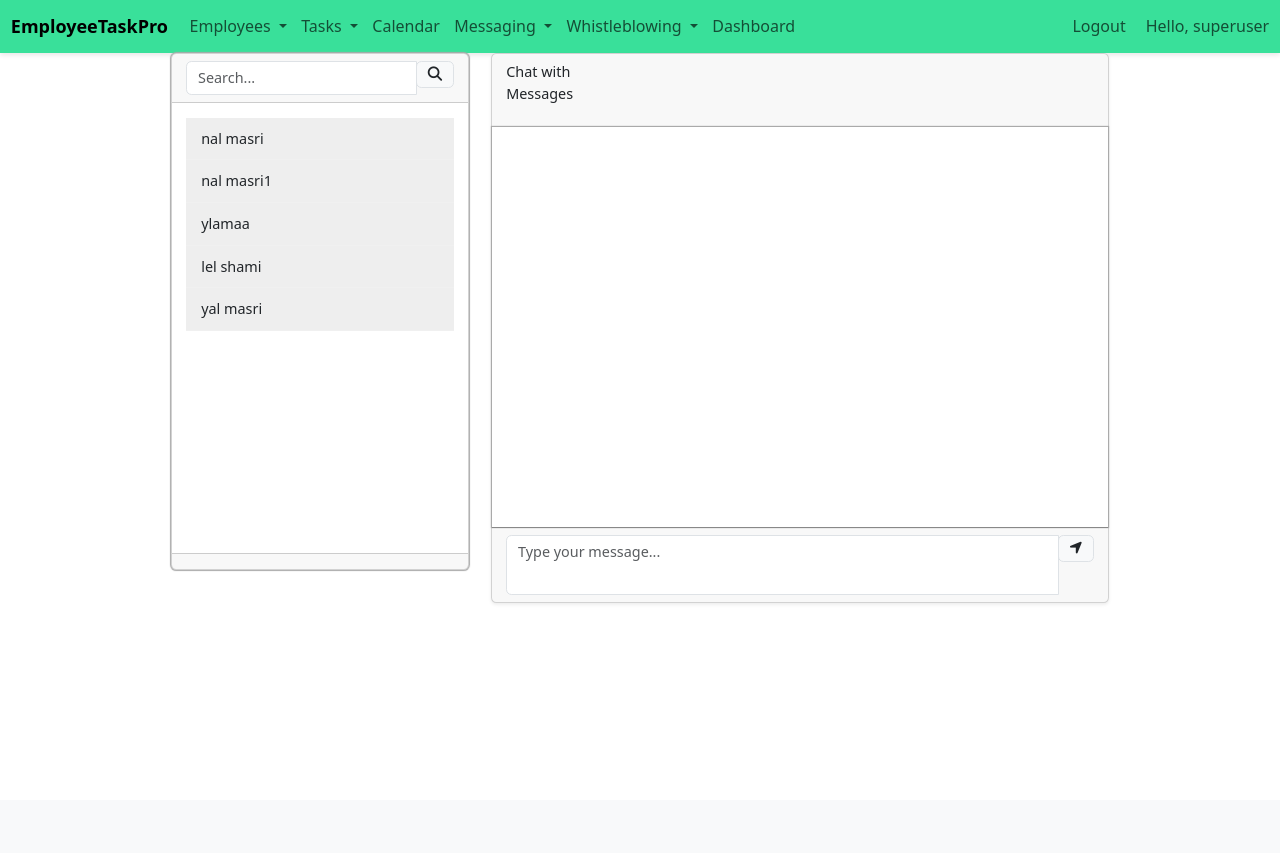
After one commit to nadermasri/employeetaskpro, a Django app: page /emp/messages/ in a window 1280 px wide. The commit adds this page. Run offline with Django 4.2, Linux system fonts and the light colour scheme; a user stored in the database is signed in; data comes from the database, SQL or seed files in the repository; both versions use the stored data as it was after the commit; some libraries are stand-ins or nearby versions.

Commit message:
Messaging added and fixed bugs

```diff
--- a/emp/forms.py
+++ b/emp/forms.py
@@ -1,7 +1,8 @@
 from django import forms
-from .models import Task, Emp, WhistleblowingCase, CaseConversation, TaskAssignee,Sprint
+from .models import Task, Emp, WhistleblowingCase, CaseConversation, TaskAssignee,Sprint, Message
 from django_select2 import forms as s2forms
 from django.forms import DateTimeInput
+from django.contrib.auth.models import User
 
 class SprintForm(forms.ModelForm):
     class Meta:
@@ -72,3 +73,11 @@ class ConversationForm(forms.ModelForm):
     class Meta:
         model = CaseConversation
         fields = ['message']
+
+class MessageForm(forms.ModelForm):
+    recipient = forms.ModelChoiceField(queryset=User.objects.all())
+    message = forms.CharField(widget=forms.Textarea)
+
+    class Meta:
+        model = Message
+        fields = ['recipient', 'message']
--- a/emp/urls.py
+++ b/emp/urls.py
@@ -6,6 +6,10 @@ app_name = 'emp'
 urlpatterns = [
     path('update-task-status/<int:task_id>/', update_task_status, name='update_task_status'),
     path("home/", emp_home, name='emp_home'),
+    path('messages/', messaging, name='messaging'),  # New unified path
+    path('messages/fetch/<int:user_id>/', fetch_messages, name='fetch_messages'),
+    path('send-message/', send_message, name='send_message'),
+    path('fetch-messages/<int:user_id>/', fetch_messages, name='fetch_messages'),
     path('login/', custom_login, name='custom_login'),
     path("add-emp/", add_emp, name='add_emp'),
     path("delete-emp/<int:emp_id>", delete_emp, name='delete_emp'),
@@ -30,4 +34,5 @@ urlpatterns = [
 
 
 
+
 ]
--- a/emp/views.py
+++ b/emp/views.py
@@ -1,7 +1,7 @@
 from django.shortcuts import redirect, render, get_object_or_404
 from django.http import HttpResponse
-from .models import Emp, Task, WhistleblowingCase, CaseConversation, Feedback, TaskAssignee,Sprint
-from .forms import TaskAssignForm, WhistleblowingForm, ConversationForm, TaskForm,SprintForm
+from .models import Emp, Task, WhistleblowingCase, CaseConversation, Feedback, TaskAssignee,Sprint, Message
+from .forms import TaskAssignForm, WhistleblowingForm, ConversationForm, TaskForm,SprintForm, MessageForm
 from django.utils import timezone
 from django.contrib.auth.decorators import login_required
 from django.contrib.auth import authenticate, login
@@ -18,6 +18,11 @@ from django.forms import inlineformset_factory
 from django.forms import formset_factory, modelformset_factory
 from django.db.models import Count
 from django.db.models import Sum
+from django.views.decorators.csrf import csrf_exempt
+from django.views.decorators.http import require_POST
+import json
+
+
 
 @login_required
 def emp_home(request):
@@ -514,3 +519,52 @@ def add_sprint(request):
     else:
         form = SprintForm()
     return render(request, 'emp/add_sprint.html', {'form': form})
+
+@login_required
+def messaging(request):
+    contacts = User.objects.exclude(id=request.user.id)  # List other users
+    messages = Message.objects.filter(recipient=request.user).order_by('-timestamp')
+    if request.method == 'POST':
+        form = MessageForm(request.POST)
+        if form.is_valid():
+            message = form.save(commit=False)
+            message.sender = request.user
+            message.save()
+            return redirect('emp:messaging')  # Redirect back to the same messaging view
+    else:
+        form = MessageForm()
+    return render(request, 'emp/messaging.html', {'messages': messages, 'contacts': contacts, 'form': form})
+
+@login_required
+def fetch_messages(request, user_id):
+    # This is a simple example, adapt it according to your Message model structure
+    messages = Message.objects.filter(
+        sender_id=user_id, recipient=request.user
+    ) | Message.objects.filter(
+        sender=request.user, recipient_id=user_id
+    )
+    messages = messages.order_by('timestamp')
+    # Serialize the messages into a JSON-friendly format
+    messages_data = [{'content': message.message, 'timestamp': message.timestamp.strftime('%Y-%m-%d %H:%M:%S')} for message in messages]
+    return JsonResponse(messages_data, safe=False)
+
+
+@login_required
+@csrf_exempt  # This is for demonstration purposes. In production, you should handle CSRF properly.
+@require_POST  # Ensure this view only accepts POST requests.
+def send_message(request):
+    if request.method == 'POST':
+        data = json.loads(request.body)
+        recipient_id = data.get('recipient')
+        message_text = data.get('message')
+
+        # Assuming 'recipient_id' is the ID of the User model instance
+        recipient = User.objects.get(pk=recipient_id)
+
+        # Create and save the new message
+        message = Message(sender=request.user, recipient=recipient, message=message_text)
+        message.save()
+
+        # Return a response, e.g., the message ID and a success status
+        return JsonResponse({'id': message.id, 'status': 'success'})
+    return JsonResponse({'status': 'error', 'message': 'Invalid request'}, status=400)
--- /dev/null
+++ b/static/css/messaging.css
@@ -0,0 +1,110 @@
+body {
+    background-color: #f8f9fa;
+  }
+
+  .card {
+    box-shadow: 0 0.125rem 0.25rem rgba(0,0,0,0.075);
+  }
+
+  .list-group-item-action {
+    cursor: pointer;
+  }
+
+  .list-group-item-action:hover {
+    background-color: #f0f0f0;
+  }
+
+
+  body, html {
+    height: 100%;
+    margin: 0;
+    font-size: 0.9rem;
+    background: #f8f9fa;
+}
+
+.contacts_body, .msg_card_body {
+    overflow-y: auto;
+}
+
+.contacts_body {
+    height: 450px;
+}
+
+.msg_card_body {
+    height: 400px;
+}
+
+.card {
+    border: none;
+}
+
+.contacts_card, .msg_card_body {
+    background: #ffffff;
+    box-shadow: 0px 0px 1px 1px #aaaaaa;
+}
+
+.search {
+    border-radius: 15px 0 0 15px;
+    background: #f8f9fa;
+    border: none;
+    line-height: 40px;
+    box-shadow: none;
+}
+
+.search:focus {
+    box-shadow: none;
+}
+
+.search_btn {
+    background: #ffffff;
+    border: none;
+    border-radius: 0 15px 15px 0;
+    cursor: pointer;
+}
+
+.contacts {
+    list-style: none;
+    padding: 0;
+}
+
+.contacts li {
+    padding: 10px 15px;
+    border-bottom: 1px solid #f0f0f0;
+    cursor: pointer;
+}
+
+.active, .contacts li:hover {
+    background: #eeeeee;
+}
+
+.user_img {
+    height: 50px;
+    width: 50px;
+    border-radius: 50%;
+}
+
+.online_icon {
+    width: 15px;
+    height: 15px;
+    background-color: #4cd137;
+    border-radius: 50%;
+    display: inline-block;
+    position: absolute;
+    top: 35px;
+    right: 30px;
+}
+
+.type_msg {
+    background: #f8f9fa;
+    border: none;
+    height: 60px;
+    overflow: hidden;
+    resize: none;
+}
+
+.send_btn {
+    background: #ffffff;
+    border: none;
+    cursor: pointer;
+    border-radius: 0 15px 15px 0;
+}
--- /dev/null
+++ b/templates/emp/messaging.html
@@ -0,0 +1,141 @@
+{% load static %}
+
+<!doctype html>
+<html lang="en">
+<head>
+    <meta charset="utf-8">
+    <meta name="viewport" content="width=device-width, initial-scale=1">
+    <title>Messages</title>
+    <link href="https://cdn.jsdelivr.net/npm/bootstrap@5.3.0/dist/css/bootstrap.min.css" rel="stylesheet">
+    <link href="{% static 'css/messaging.css' %}" rel="stylesheet">
+</head>
+<body>
+    {% include 'emp/navbar.html' %}
+    <div class="container-fluid h-100">
+        <div class="row justify-content-center h-100">
+            <div class="col-md-4 col-xl-3 chat">
+                <div class="card mb-sm-3 mb-md-0 contacts_card">
+                    <div class="card-header">
+                        <div class="input-group">
+                            <input type="text" placeholder="Search..." class="form-control search">
+                            <div class="input-group-prepend">
+                                <span class="input-group-text search_btn"><i class="fas fa-search"></i></span>
+                            </div>
+                        </div>
+                    </div>
+                    <div class="card-body contacts_body">
+                        <ui class="contacts">
+                            {% for contact in contacts %}
+                            <li class="active contact" data-user-id="{{ contact.id }}">
+                                <div class="d-flex bd-highlight">
+                                    <div class="user_info">
+                                        <span>{{ contact.username }}</span>
+                                    </div>
+                                </div>
+                            </li>
+                            {% endfor %}
+                        </ui>
+                    </div>
+                    <div class="card-footer"></div>
+                </div>
+            </div>
+            <div class="col-md-8 col-xl-6 chat">
+                <div class="card">
+                    <div class="card-header msg_head">
+                        <div class="d-flex bd-highlight">
+                            <div class="user_info">
+                                <span>Chat with </span>
+                                <p>Messages</p>
+                            </div>
+                        </div>
+                    </div>
+                    <div class="card-body msg_card_body">
+                        <!-- Messages will be loaded here dynamically -->
+                    </div>
+                    <div class="card-footer">
+                        <div class="input-group">
+                            <textarea name="" class="form-control type_msg" placeholder="Type your message..."></textarea>
+                            <div class="input-group-append">
+                                <span class="input-group-text send_btn"><i class="fas fa-location-arrow"></i></span>
+                            </div>
+                        </div>
+                    </div>
+                </div>
+            </div>
+        </div>
+    </div>
+
+    <script src="https://cdn.jsdelivr.net/npm/bootstrap@5.3.0/dist/js/bootstrap.bundle.min.js"></script>
+    <script src="https://kit.fontawesome.com/a076d05399.js"></script>
+    <script>
+document.addEventListener('DOMContentLoaded', function() {
+    const contacts = document.querySelectorAll('.contact');
+    contacts.forEach(contact => {
+        contact.addEventListener('click', function() {
+            const userId = this.getAttribute('data-user-id');
+            // Store the recipient ID in a global variable
+            window.recipientId = userId;
+            fetchMessagesForUser(userId);
+        });
+    });
+
+    const sendButton = document.querySelector('.send_btn');
+    sendButton.addEventListener('click', sendMessage);
+});
+        function fetchMessagesForUser(userId) {
+            const url = `{% url 'emp:fetch_messages' 0 %}`.replace('0', userId);
+            fetch(url)
+            .then(response => response.json())
+            .then(data => displayMessages(data))
+            .catch(error => console.error('Error fetching messages:', error));
+        }
+
+        function displayMessages(messages) {
+            const messageArea = document.querySelector('.msg_card_body');
+            messageArea.innerHTML = '';
+            messages.forEach(message => {
+                const messageElement = document.createElement('div');
+                messageElement.classList.add('d-flex', 'justify-content-start', 'mb-4');
+                messageElement.innerHTML = `
+                    <div class="msg_cotainer">
+                        ${message.content}
+                        <span class="msg_time">${message.timestamp}</span>
+                    </div>
+                `;
+                messageArea.appendChild(messageElement);
+            });
+            messageArea.scrollTop = messageArea.scrollHeight;
+        }
+
+        function sendMessage() {
+    const messageInput = document.querySelector('.type_msg');
+    const messageContent = messageInput.value.trim();
+    // Retrieve the recipient ID from the global variable
+    const recipientId = window.recipientId;
+    if (messageContent && recipientId) {
+        const url = `{% url 'emp:send_message' %}`;
+        const csrftoken = document.querySelector('[name=csrfmiddlewaretoken]').value;
+
+        fetch(url, {
+            method: 'POST',
+            headers: {
+                'Content-Type': 'application/json',
+                'X-CSRFToken': csrftoken
+            },
+            body: JSON.stringify({ recipient: recipientId, message: messageContent })
+        })
+        .then(response => response.json())
+        .then(data => {
+            messageInput.value = '';
+            fetchMessagesForUser(recipientId);
+        })
+        .catch(error => console.error('Error sending message:', error));
+    }
+}
+
+    </script>
+
+
+
+</body>
+</html>
--- a/templates/emp/navbar.html
+++ b/templates/emp/navbar.html
@@ -21,9 +21,6 @@
             <div class="collapse navbar-collapse" id="navbarSupportedContent">
                 <ul class="navbar-nav me-auto mb-2 mb-lg-0">
                     {% if is_hr_or_manager %}
-                    <li class="nav-item">
-                        <a class="nav-link" href="/emp/calendar/">Calendar</a>
-                    </li>
                     <li class="nav-item dropdown">
                         <a class="nav-link dropdown-toggle" href="#" id="navbarDropdownMenuLink" role="button" data-bs-toggle="dropdown" aria-expanded="false">
                             Employees
@@ -41,12 +38,11 @@
                             <li><a class="dropdown-item" href="/emp/add-task/">Add Task</a></li>
                             <li><a class="dropdown-item" href="/emp/my-tasks/">View Tasks</a></li>
                             <li><a class="dropdown-item" href="/emp/hr-tasks/">Employee Tasks Overview</a></li>
-                                                <li class="nav-item">
+                        </ul>
+                    </li>
+                    <li class="nav-item">
                         <a class="nav-link" href="/emp/calendar/">Calendar</a>
                     </li>
-                        </ul>
-                    </li>
-
                     {% endif %}
                     {% if is_employee %}
                     <li class="nav-item">
@@ -56,7 +52,14 @@
                         <a class="nav-link" href="/emp/calendar/">Calendar</a>
                     </li>
                     {% endif %}
-
+                    <li class="nav-item dropdown">
+                        <a class="nav-link dropdown-toggle" href="#" id="navbarDropdownMessaging" role="button" data-bs-toggle="dropdown" aria-expanded="false">
+                            Messaging
+                        </a>
+                        <ul class="dropdown-menu" aria-labelledby="navbarDropdownMessaging">
+                            <li><a class="dropdown-item" href="{% url 'emp:messaging' %}">Messaging</a></li>
+                        </ul>
+                    </li>
                     {% if request.user.is_authenticated %}
                     <li class="nav-item dropdown">
                         <a class="nav-link dropdown-toggle" href="#" id="navbarDropdownWhistleblowing" role="button" data-bs-toggle="dropdown" aria-expanded="false">
@@ -74,7 +77,6 @@
                 </ul>
                 <ul class="navbar-nav ms-auto mb-2 mb-lg-0">
                     {% if request.user.is_authenticated %}
-
                     <li class="nav-item">
                         <form action="{% url 'logout' %}" method="post">
                             {% csrf_token %}
@@ -85,14 +87,12 @@
                     <li class="nav-item">
                         <a class="nav-link" href="{% url 'emp:custom_login' %}">Login</a>
                     </li>
-
                     {% endif %}
                     <li class="nav-item">
                         <span class="navbar-text mr-3">
                         Hello, {{ request.user.username }}
                         </span>
                     </li>
-
                 </ul>
             </div>
         </div>
```
Also changed, not shown: emp/models.py (+9 -0 lines), db.sqlite3, emp/migrations/0017_message.py (added).
